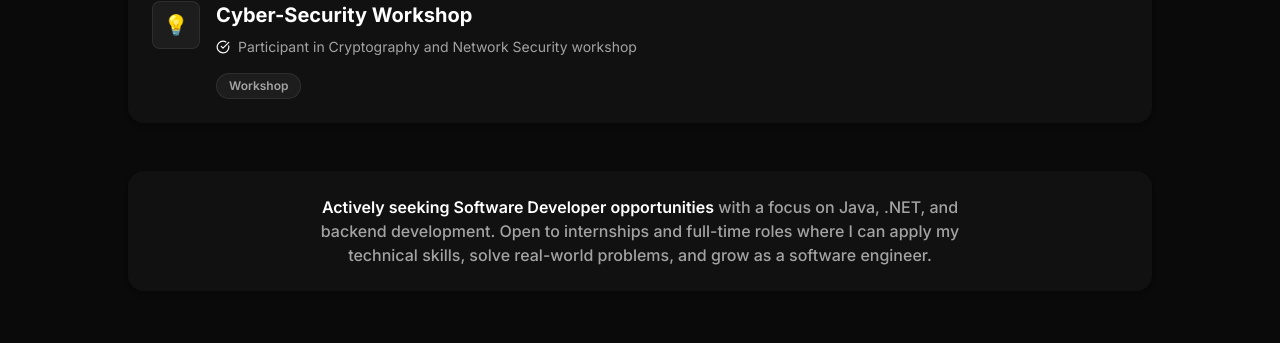
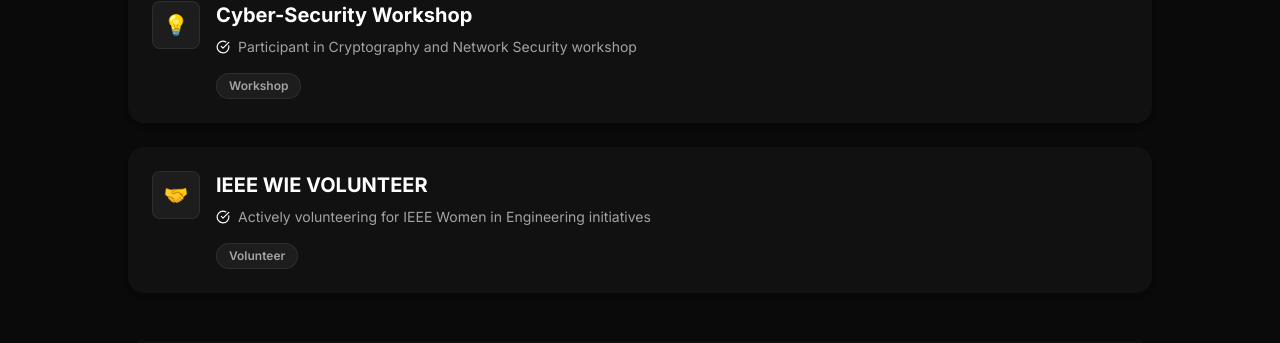
Before and after one commit to soumyajali/portfolio, a React (Vite) app: page / in a window 1280 px wide. Shown: the part 5486-5829 px from the top of the page. Built offline with nearby package versions, Linux system fonts and the light colour scheme.

Commit message:
updated portfolio

```diff
--- a/src/components/Experience.jsx
+++ b/src/components/Experience.jsx
@@ -24,6 +24,8 @@
             <span className="text-xl">💼</span>
           ) : type === 'Workshop' ? (
             <span className="text-xl">💡</span>
+          ) : type === 'volunteer' ? (
+            <span className="text-xl">🤝</span>
           ) : (
             <Briefcase className="text-secondarytext" size={20} />
           )}
@@ -44,6 +46,8 @@
                 ? 'Internship'
                 : type === 'Workshop'
                   ? 'Workshop'
+                  : type === 'volunteer'
+                    ? 'Volunteer'
                   : 'Work'}
           </div>
           {certificate && (
@@ -93,6 +97,11 @@
       description: 'Participant in Cryptography and Network Security workshop',
       type: 'Workshop',
     },
+    {
+      title: 'IEEE WIE VOLUNTEER',
+      description: 'Actively volunteering for IEEE Women in Engineering initiatives',
+      type: 'volunteer',
+    },
   ];
 
   return (
```
